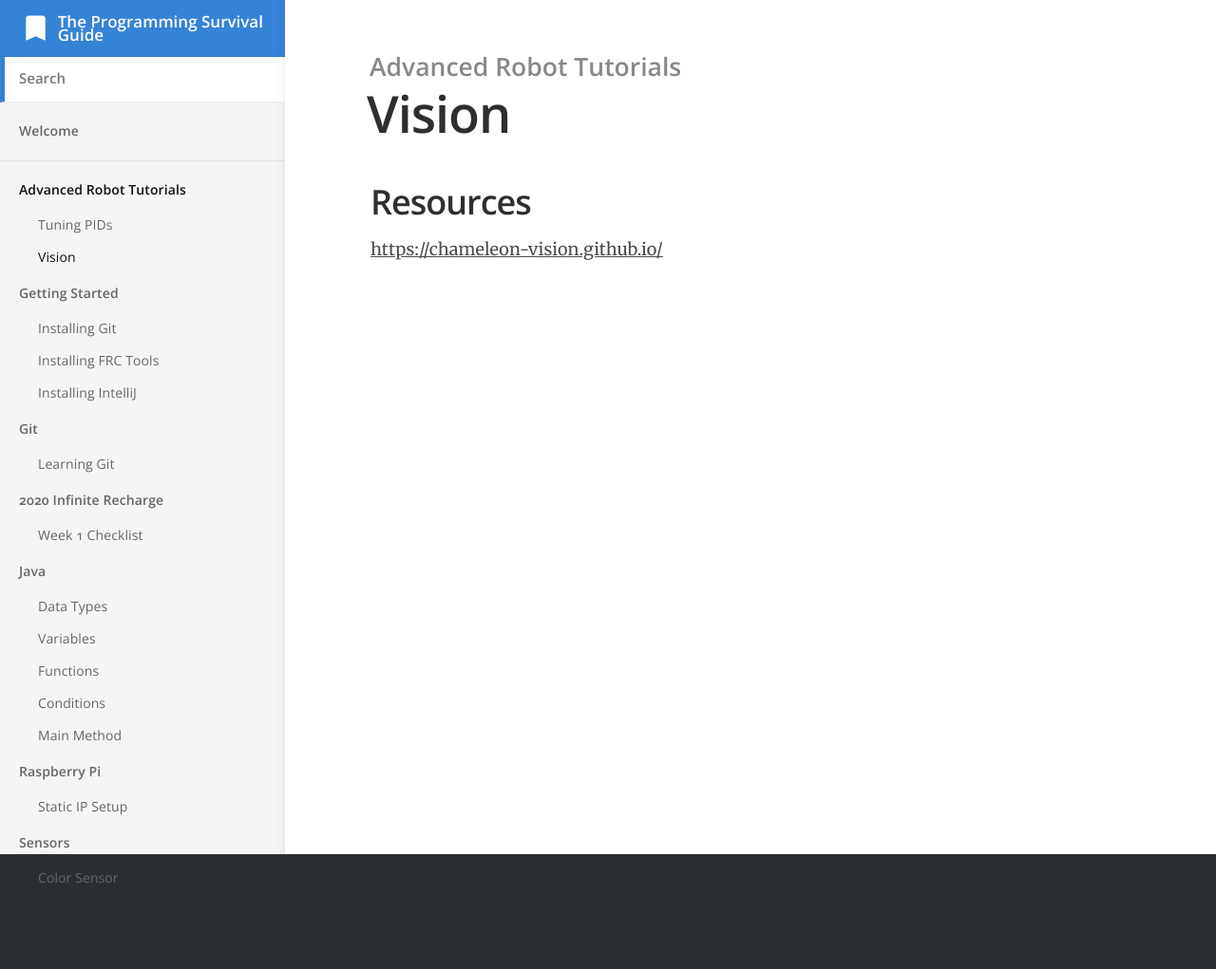
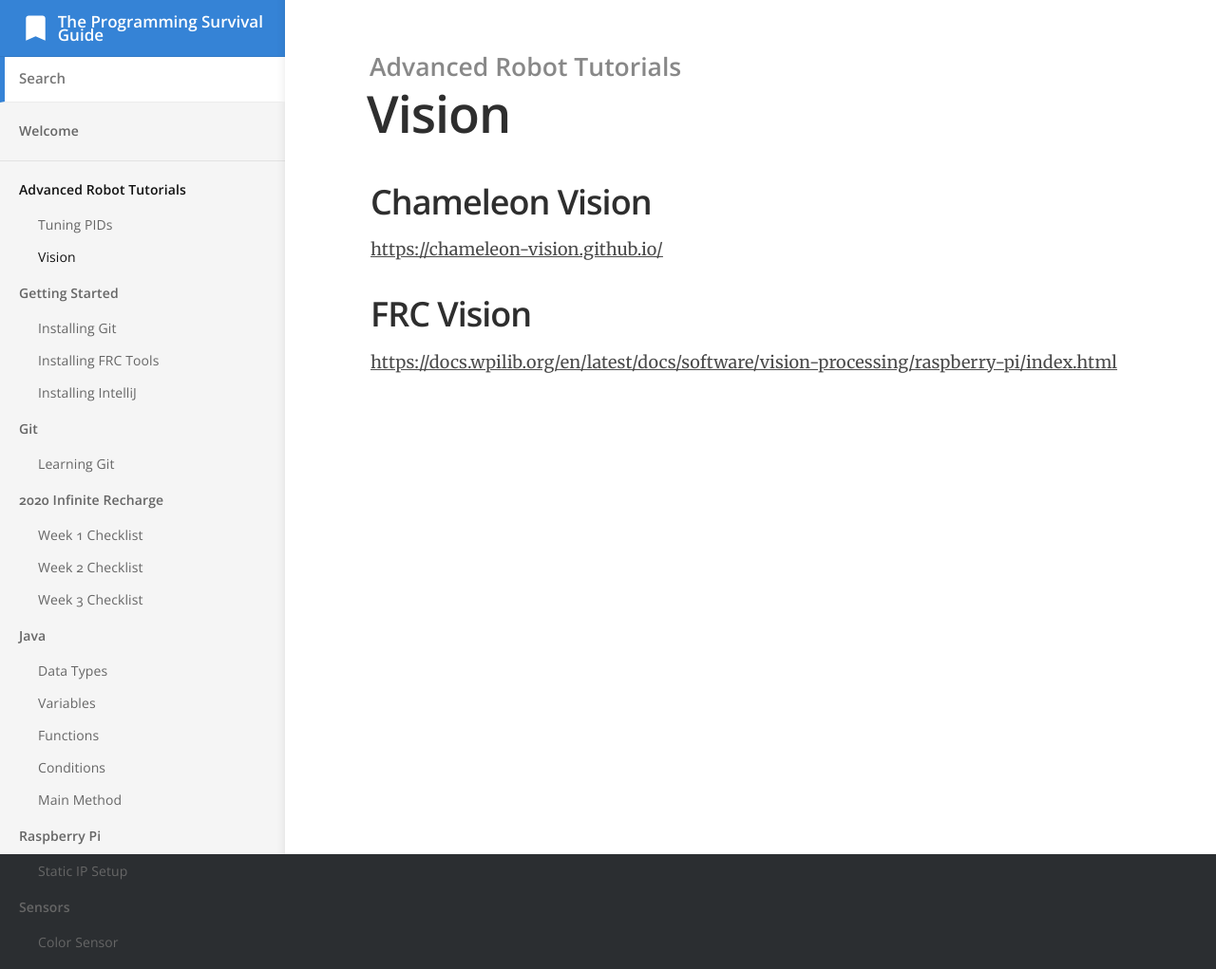
Before and after one commit to Team2445/The-Programming-Survival-Guide, a Jekyll site: the page built from _docs/advanced-robots/Vision.md, in a window 1280 px wide. Shown: the whole page at 95% size. Built offline with Jekyll 4.4.1, drawn with Linux system fonts in a browser that asks for light colours; before the commit the page ends 953 px from its top, so only the background shows below that.

Commit message:
week 3 checklist and other updates

```diff
--- a/_docs/advanced-robots/Vision.md
+++ b/_docs/advanced-robots/Vision.md
@@ -4,5 +4,8 @@ category: Advanced Robot Tutorials
 order: 2
 title: Vision
 ---
-## Resources
+## Chameleon Vision
 [https://chameleon-vision.github.io/](https://chameleon-vision.github.io/)
+
+## FRC Vision
+[https://docs.wpilib.org/en/latest/docs/software/vision-processing/raspberry-pi/index.html](https://docs.wpilib.org/en/latest/docs/software/vision-processing/raspberry-pi/index.html)
--- /dev/null
+++ b/_docs/infinite-recharge/week-2-checklist.md
@@ -0,0 +1,5 @@
+---
+title: Week 2 Checklist
+category: 2020 Infinite Recharge
+order: 2
+---
```
Also changed, not shown: _docs/infinite-recharge/week-3-checklist.md (added, +8 -0 lines).
